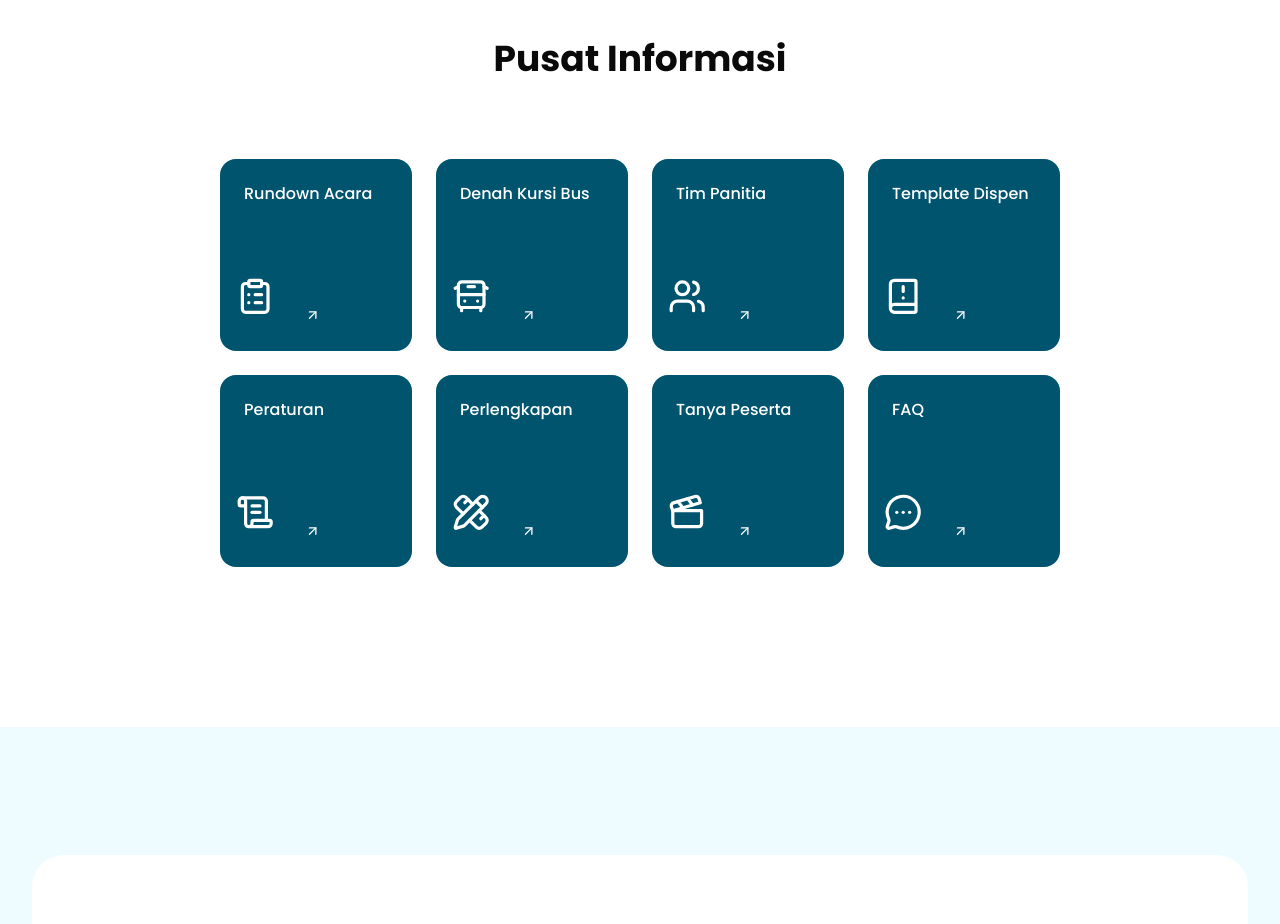
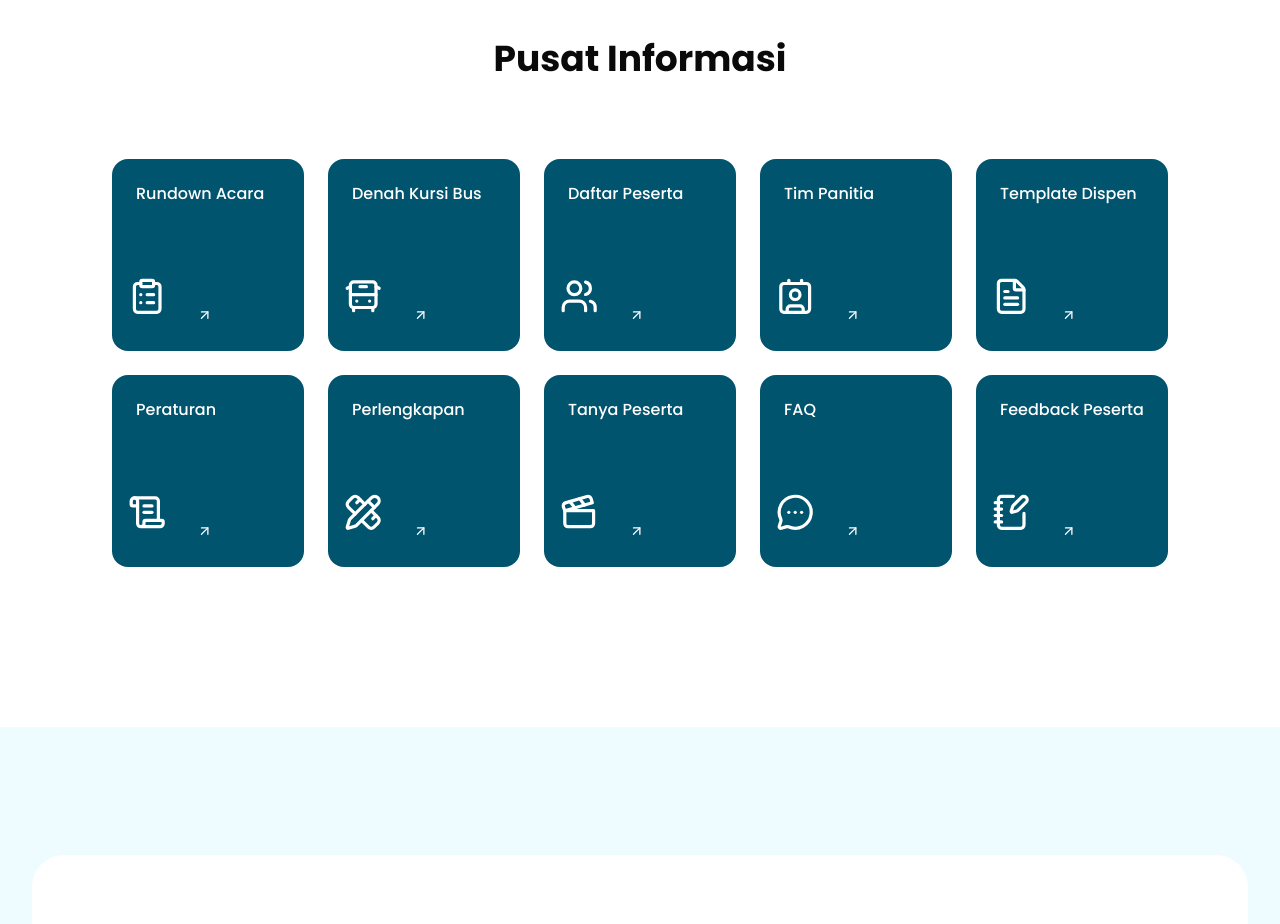
Before and after one commit to Gimerbone/DDSEAL-Linktree, a React (Vite) app: page / in a window 1280 px wide. Shown: the part 1720-2644 px from the top of the page. Built offline with nearby package versions, Linux system fonts and the light colour scheme; no server answers; the database is empty; grey boxes are pictures that could not be loaded.

Commit message:
Adding toaster and quicklinks

```diff
--- a/package.json
+++ b/package.json
@@ -20,8 +20,10 @@
     "firebase": "^12.5.0",
     "lucide-react": "^0.553.0",
     "motion": "^12.23.24",
+    "next-themes": "^0.4.6",
     "react": "^19.2.0",
     "react-dom": "^19.2.0",
+    "sonner": "^2.0.7",
     "tailwind-merge": "^3.4.0",
     "tailwindcss": "^4.1.17",
     "tailwindcss-animate": "^1.0.7",
--- a/src/blocks/LandingPage.tsx
+++ b/src/blocks/LandingPage.tsx
@@ -1,3 +1,5 @@
+import { Toaster } from "@/components/ui/sonner";
+
 import HeroBanner from "./HeroBanner";
 import Announcement from "./Announcement";
 import QuickLinks from "./QuickLinks";
@@ -15,6 +17,7 @@ export default function LandingPage() {
         /**Maps dengan Lokasi tujuan */
 
         <div className="w-screen flex justify-center">
+            <Toaster/>
             <div className="w-full">
                 <HeroBanner />
                 <Announcement />
--- a/src/blocks/QuickLinks.tsx
+++ b/src/blocks/QuickLinks.tsx
@@ -1,19 +1,24 @@
-import { ScrollText, type LucideIcon } from "lucide-react"
-import { Clapperboard, ArrowUpRight, Users, ClipboardList, BookAlert, BusFront, PencilRuler, MessageCircleMore } from "lucide-react";
+import { type LucideIcon } from "lucide-react";
+import { NotebookPen, Clapperboard, ArrowUpRight, Users, ClipboardList, FileText } from "lucide-react";
+import { Contact, ScrollText, BusFront, PencilRuler, MessageCircleMore } from "lucide-react";
+
+import { toast } from "sonner";
 
 export default function QuickLinks() {
     return (
         <div className="relative bg-white w-full py-24 md:py-32 flex flex-col items-center justify-center md:gap-12 gap-10">
             <h2 className="relative lg:text-4xl md:text-3xl text-2xl font-bold">Pusat Informasi</h2>
-            <div className="relative rounded-4xl w-screen md:max-w-180 lg:max-w-230 p-4 md:p-8 bg-white flex flex-wrap justify-center gap-4 md:gap-6">
+            <div className="relative rounded-4xl w-screen md:max-w-180 lg:max-w-300 p-4 md:p-8 bg-white flex flex-wrap justify-center gap-4 md:gap-6">
                 <LinkContainer icon={ClipboardList} title = "Rundown Acara" link="https://drive.google.com/file/d/1_d18TW8VXJrGArGUocX0ZRn5v1VN1CHG/view?usp=drive_link"/>
                 <LinkContainer icon={BusFront} title = "Denah Kursi Bus" link="https://drive.google.com/file/d/1lTA9_5Uba2w7PD9IEwmdpDDiik_IiW9R/view?usp=drive_link"/>
-                <LinkContainer icon={Users} title = "Tim Panitia" link="https://example.com/"/>
-                <LinkContainer icon={BookAlert} title = "Template Dispen" link="https://example.com/"/>
-                <LinkContainer icon={ScrollText} title = "Peraturan" link="https://example.com/"/>
-                <LinkContainer icon={PencilRuler} title = "Perlengkapan" link="https://example.com/"/>
-                <LinkContainer icon={Clapperboard} title = "Tanya Peserta" link="https://example.com/"/>
-                <LinkContainer icon={MessageCircleMore} title = "FAQ" link="https://example.com/"/>
+                <LinkContainer icon={Users} title = "Daftar Peserta" link="https://drive.google.com/file/d/1nkWUCOKflbdtwuc_QmyV9S6rK0SnW8im/view?usp=drive_link"/>
+                <LinkContainer icon={Contact} title = "Tim Panitia" hasToast toastMsg="Fitur ini belum dapat diakses" link="https://example.com/"/>
+                <LinkContainer icon={FileText} title = "Template Dispen" link="https://drive.google.com/file/d/1M4ORLRumG3R0jUP_-dclo4Ea5i0guiBZ/view?usp=drive_link"/>
+                <LinkContainer icon={ScrollText} title = "Peraturan" hasToast toastMsg="Fitur ini belum dapat diakses" link="https://example.com/"/>
+                <LinkContainer icon={PencilRuler} title = "Perlengkapan" hasToast toastMsg="Fitur ini belum dapat diakses" link="https://example.com/"/>
+                <LinkContainer icon={Clapperboard} title = "Tanya Peserta" hasToast toastMsg="Video belum dapat diakses" link="https://example.com/"/>
+                <LinkContainer icon={MessageCircleMore} title = "FAQ" hasToast toastMsg="Fitur ini belum dapat diakses" link="https://example.com/"/>
+                <LinkContainer icon={NotebookPen} title = "Feedback Peserta" hasToast toastMsg="Fitur ini belum dapat diakses" link="https://example.com/"/>
             </div>
         </div>
     )
@@ -23,12 +28,26 @@ type LinkContainerProps = {
   icon?: LucideIcon
   title?: string
   link?: string
+  hasToast?: boolean
+  toastMsg?: string
 }
 
-export function LinkContainer({icon: Icon, title = "Test Title", link = "https://example.com/"}: LinkContainerProps) {
+export function LinkContainer({
+    icon: Icon,
+    title = "Lorem Ipsum",
+    link = "https://example.com/",
+    hasToast = false,
+    toastMsg = "",
+}: LinkContainerProps) {
     return (
         <button
-            onClick={() => window.open(link, "_blank", "noopener,noreferrer")}
+            onClick={() => {
+                if (hasToast) {
+                    toast.info(`${toastMsg}`)
+                } else {
+                    window.open(link, "_blank", "noopener,noreferrer")
+                }
+            }}
             className="aspect-square cursor-pointer h-38 md:h-48 p-4 md:p-6 flex flex-col rounded-2xl hover:bg-[#1b728c] active:bg-[#188aac] bg-[#00546e]"
         >
             <p className="text-white text-sm md:text-[16px] text-start font-medium">{title}</p>
--- /dev/null
+++ b/src/components/ui/sonner.tsx
@@ -0,0 +1,29 @@
+import { useTheme } from "next-themes"
+import { Toaster as Sonner } from "sonner"
+
+type ToasterProps = React.ComponentProps<typeof Sonner>
+
+const Toaster = ({ ...props }: ToasterProps) => {
+  const { theme = "system" } = useTheme()
+
+  return (
+    <Sonner
+      theme={theme as ToasterProps["theme"]}
+      className="toaster group"
+      toastOptions={{
+        classNames: {
+          toast:
+            "group toast group-[.toaster]:bg-background group-[.toaster]:text-foreground group-[.toaster]:border-border group-[.toaster]:shadow-lg",
+          description: "group-[.toast]:text-muted-foreground",
+          actionButton:
+            "group-[.toast]:bg-primary group-[.toast]:text-primary-foreground",
+          cancelButton:
+            "group-[.toast]:bg-muted group-[.toast]:text-muted-foreground",
+        },
+      }}
+      {...props}
+    />
+  )
+}
+
+export { Toaster }
```
Also changed, not shown: 1 other file (tests, documents, lock files or other folders).
